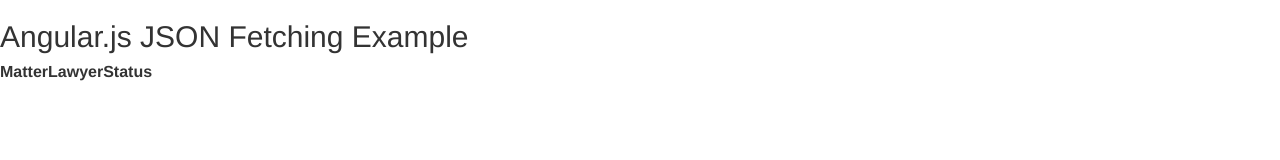
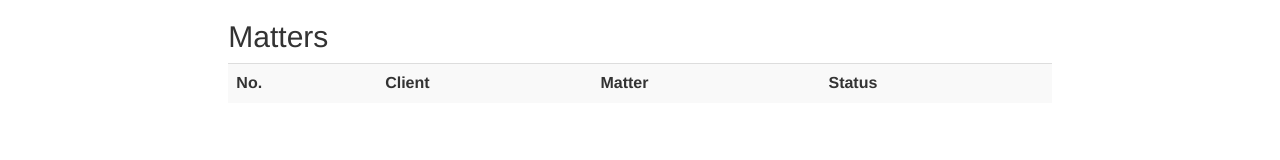
Before and after one commit to Tom-Gray/SQLtoWebAPI, a website: page frontend/index.html in a window 1280 px wide. Drawn offline with nearby package versions, Linux system fonts and the light colour scheme; no server answers.

Commit message:
prettying HTML

```diff
--- a/frontend/index.html
+++ b/frontend/index.html
@@ -14,18 +14,23 @@
     </script>
   </head>
   <body ng-controller="CountryCtrl">
-	<h2>Angular.js JSON Fetching Example</h2>
-    <table>
+      <div class="col-md-2"></div>
+       <div class="col-md-8">
+	<h2>Matters</h2>
+    <table class="table table-striped">
       <tr>
+        <th>No.</th>
+		<th>Client</th>
         <th>Matter</th>
-		<th>Lawyer</th>
         <th>Status</th>
       </tr>
       <tr ng-repeat="country in countries | orderBy: 'code' ">
-        <td>{{country.Matter}}</td>
-		<td>{{country.Lawyer}}</td>
+        <td>{{country.Lawyer}}:{{country.Matter}}</td>
+		<td>{{country.Client}}</td>
+        <td>{{country.description}}</td>
         <td>{{country.Status}}</td>
       </tr>
     </table>
+    </div>
   </body>
 </html>
```
